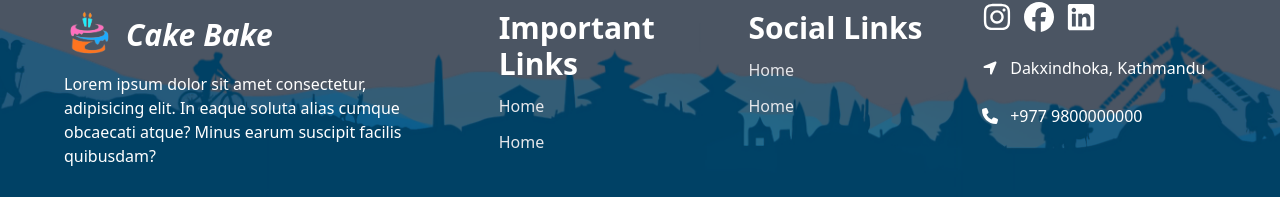
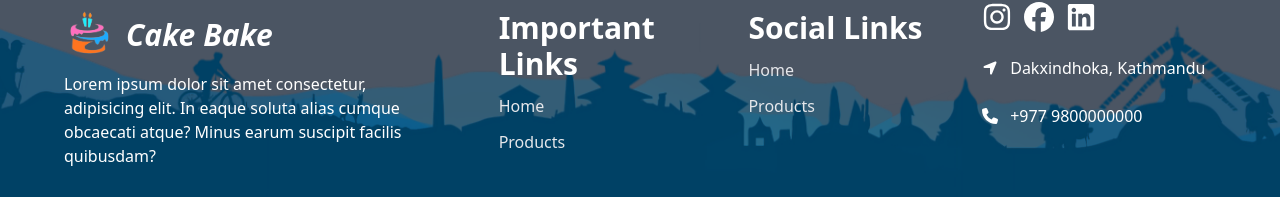
Before and after one commit to shrtRoshan/cakebake, a React (Create React App) app: page / in a window 1280 px wide. Shown: the part 3738-3935 px from the top of the page. Built offline with nearby package versions, Linux system fonts and the light colour scheme.

Commit message:
final product for submission

```diff
--- a/src/components/Footer/Footer.jsx
+++ b/src/components/Footer/Footer.jsx
@@ -2,6 +2,7 @@ import React from 'react'
 import footerLogo from "../../assets/logo.png"
 import Banner from "../../assets/website/footer-patern.png"
 import { FaFacebook, FaInstagram, FaLinkedin, FaLocationArrow, FaPhone } from 'react-icons/fa6'
+import { Link } from 'react-router-dom'
 
 const BannerImg = {
     backgroundImage: `url(${Banner})`,
@@ -15,11 +16,11 @@ const BannerImg = {
 const FooterLinks = [
     {
         title: "Home",
-        link: "/#"
+        link: "/"
     },
     {
-        title: "Home",
-        link: "/#"
+        title: "Products",
+        link: "/products"
     },
 ]
 
@@ -44,9 +45,9 @@ const Footer = () => {
                         <h1 className='sm:text-3xl text-xl font-bold sm:text-left text-justify mb-3'>Important Links</h1>
                         <ul className='flex flex-col gap-3'>
                             {FooterLinks.map((link) => (
-                                <li className="cursor-pointer hover:text-primary hover:translate-x-1 duration-300 text-gray-200" key={link.title}>
+                                <Link className="cursor-pointer hover:text-primary hover:translate-x-1 duration-300 text-gray-200" to={link.link}>
                                     <span>{link.title}</span>
-                                </li>
+                                </Link>
                             ))}
                         </ul>
                     </div>
@@ -56,9 +57,9 @@ const Footer = () => {
                         <h1 className='sm:text-3xl text-xl font-bold sm:text-left text-justify mb-3'>Social Links</h1>
                         <ul className='flex flex-col gap-3'>
                             {FooterLinks.map((link) => (
-                                <li className="cursor-pointer hover:text-primary hover:translate-x-1 duration-300 text-gray-200" key={link.title}>
+                                <Link className="cursor-pointer hover:text-primary hover:translate-x-1 duration-300 text-gray-200" to={link.link}>
                                     <span>{link.title}</span>
-                                </li>
+                                </Link>
                             ))}
                         </ul>
                     </div>
--- a/src/components/Hero/Hero.jsx
+++ b/src/components/Hero/Hero.jsx
@@ -77,6 +77,7 @@ const Hero = () => {
                                     data-aos-once='true'
                                 >
                                     <button
+                                    onClick={() => alert("Ordering not available yet")}
                                     className='bg-gradient-to-r from-primary to-secondary
                                     hover:scale-105 duration-200 text-white
                                     py-2 px-4 rounded-full'>
--- a/src/components/Navbar/Navbar.jsx
+++ b/src/components/Navbar/Navbar.jsx
@@ -21,12 +21,12 @@ const DropdownLinks =[
   {
     id : 1,
     name : "Home",
-    link: "/#",
+    link: "/",
   },
   {
     id : 2,
-    name : "About",
-    link: "/#",
+    name : "Products",
+    link: "/products",
   }
 ]
 const Navbar = () => {
@@ -110,8 +110,8 @@ const Navbar = () => {
                   <ul className='absolute z-[9900] hidden group-hover:block w-[150px] rounded-md bg-white p-2 text-black shadow-md'>
                     {DropdownLinks.map((data) => (
                       <li key={data.id}>
-                        <a href={data.link}
-                        className='inline-block w-full rounded-md p-2 hover:bg-primary/20'>{data.name}</a>
+                        <Link to={data.link}
+                        className='inline-block w-full rounded-md p-2 hover:bg-primary/20'>{data.name}</Link>
                       </li>
                     ))}
                   </ul>
--- a/src/components/Products/Products.jsx
+++ b/src/components/Products/Products.jsx
@@ -101,7 +101,7 @@ const Products = () => {
                 <div
                 data-aos='fade-up'
                 className='flex justify-center'>
-                    <button className='text-center mt-10 cursor-pointer bg-primary text-white py-1 px-5 rounded-md'>View All Button</button>
+                    <button onClick={() => alert("This not available yet")} className='text-center mt-10 cursor-pointer bg-primary text-white py-1 px-5 rounded-md hover:scale-105 duration-200'>View All Button</button>
                 </div>
             </div>
         </div>
```
